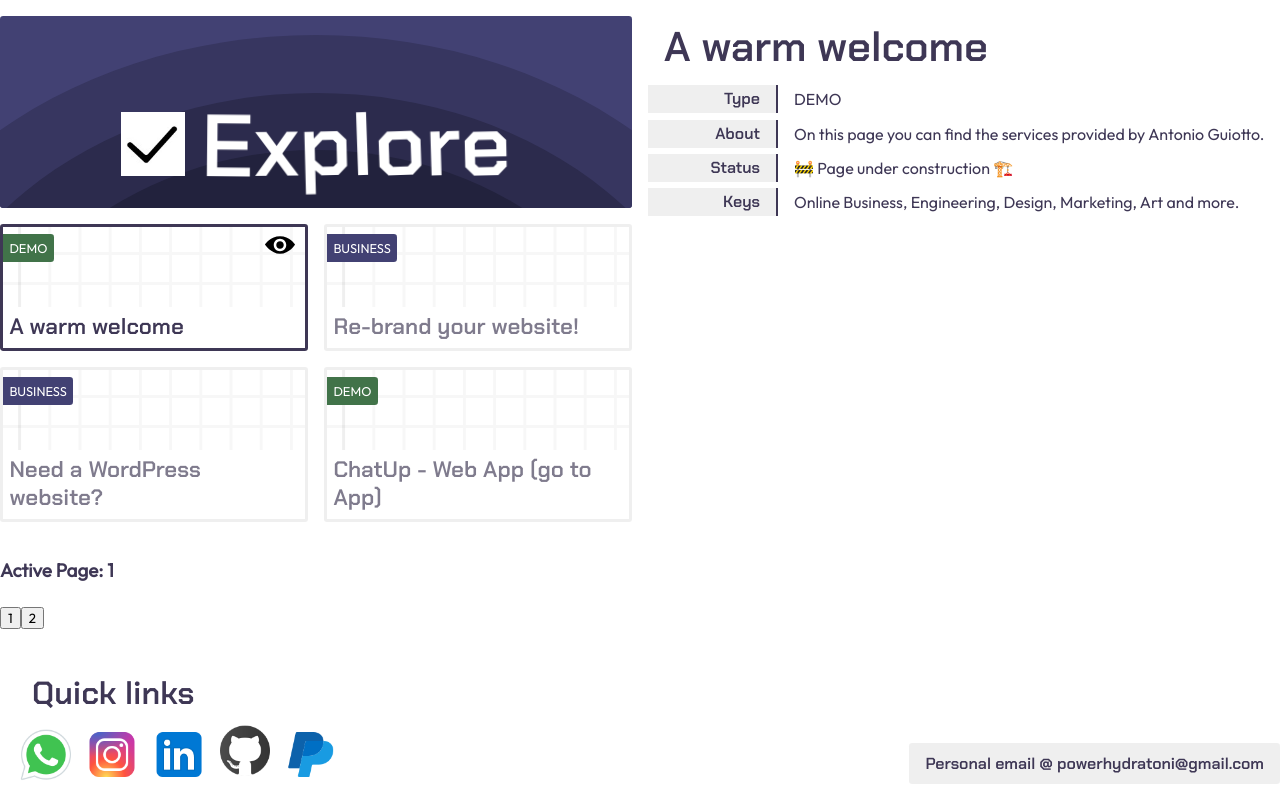
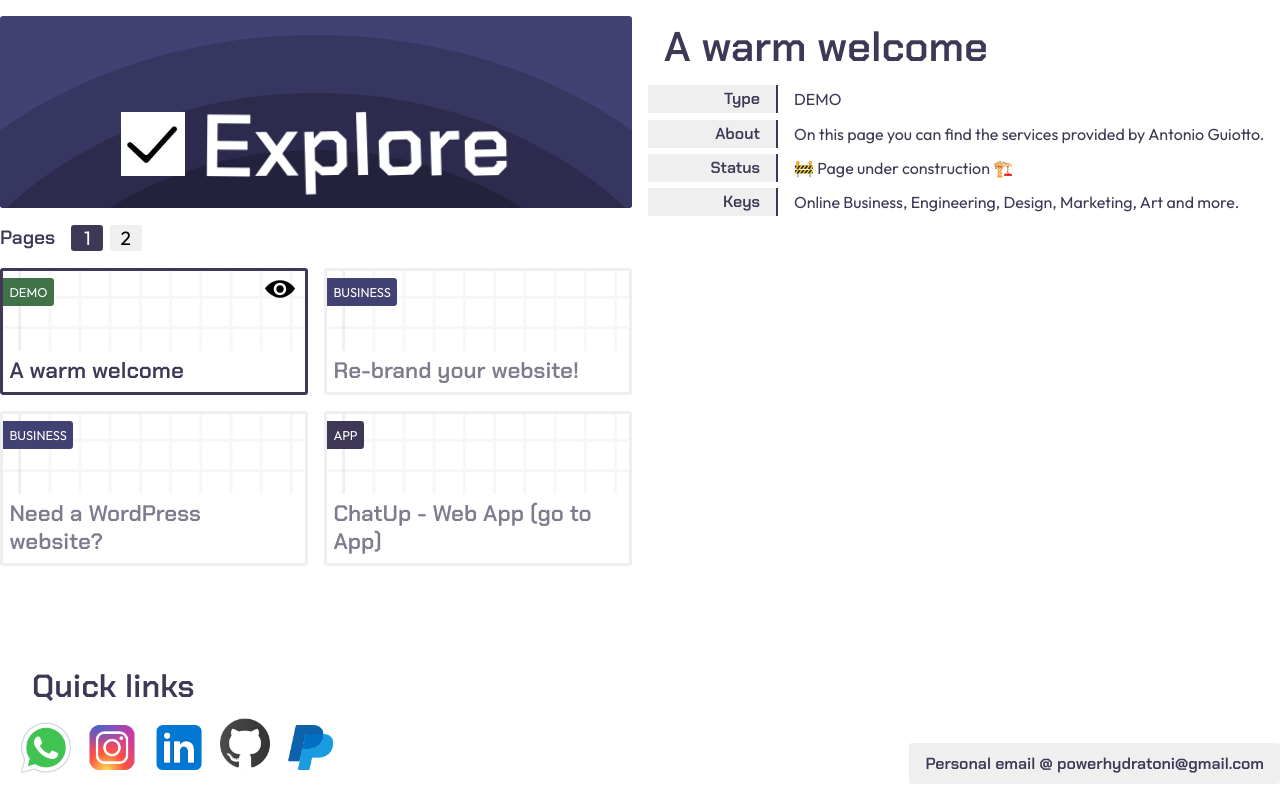
Before and after one commit to palloncino/antonioguiotto.com, a React (Create React App) app: page / in a window 1280 px wide. Built offline with nearby package versions, Linux system fonts and the light colour scheme.

Commit message:
animated div specifically for button grid

```diff
--- a/src/components/ButtonCards.tsx
+++ b/src/components/ButtonCards.tsx
@@ -1,6 +1,5 @@
+import { animated, useSpring } from '@react-spring/web';
 import { useEffect, useState } from 'react';
-import Fade from '../features/Fade';
-import {previewFeature} from '../features/Explore/explore_features';
 import ButtonCard from './ButtonCard';
 
 const ButtonCards = ({ features, activePage, prevActivePage, selectedIndex, handleSetSelectedItem, ITEMS_PER_PAGE }: any) => {
@@ -8,51 +7,62 @@ const ButtonCards = ({ features, activePage, prevActivePage, selectedIndex, hand
   const [shouldAnimate, setShouldAnimate] = useState(false);
 
   useEffect(() => {
-    const pageChanged = prevActivePage !== activePage;
-    setShouldAnimate(pageChanged);
+    setShouldAnimate(prevActivePage !== activePage);
   }, [activePage, prevActivePage]);
 
-  useEffect(() => {
-    if (shouldAnimate) {
-      setShouldAnimate(false);
+  const springProps = useSpring(prevActivePage > activePage ? (
+    {
+      from: { transform: 'translateX(-100%)', opacity: 1 },
+      to: { transform: 'translateX(0)', opacity: 1 },
+      reset: true,
+      onRest: () => {
+        setShouldAnimate(false);
+      },
     }
-  }, [shouldAnimate]);
-
-  const renderButtonCard = (item: previewFeature, index: number) => {
-    const card = (
-      <div key={item.id + index} className="explore-page-card-container">
-        <ButtonCard
-          selectedIndex={selectedIndex}
-          handleSetSelectedItem={handleSetSelectedItem}
-          id={item.id}
-          type={item.type}
-          {...item.buttonCard}
-        />
-      </div>
-    );
-
-    return shouldAnimate ? (
-      <Fade key={item.id + index} customSpringProps={prevActivePage > activePage ? {
-        from: { transform: 'translateX(-100%)', opacity: 1 },
-        to: { transform: 'translateX(0)', opacity: 1 },
-        reset: true,
-      } : {
-        from: { transform: 'translateX(100%)', opacity: 1 },
-        to: { transform: 'translateX(0)', opacity: 1 },
-        reset: true,
-      }}>
-        {card}
-      </Fade>
-    ) : card;
-  };
+  ) : (
+    {
+      from: { transform: 'translateX(100%)', opacity: 1 },
+      to: { transform: 'translateX(0)', opacity: 1 },
+      reset: true,
+      onRest: () => {
+        setShouldAnimate(false);
+      },
+    }
+  ));
 
   return (
     <div className="explore-page-cards-container">
-      {features
-        .slice((activePage - 1) * ITEMS_PER_PAGE, activePage * ITEMS_PER_PAGE)
-        .map(renderButtonCard)}
+      {features.slice((activePage - 1) * ITEMS_PER_PAGE, (activePage - 1) * ITEMS_PER_PAGE + ITEMS_PER_PAGE).map(({ id, type, buttonCard }: any, index: number) => {
+        return (
+          shouldAnimate ? (
+            <animated.div style={springProps}>
+              <div className="explore-page-card-container">
+                <ButtonCard
+                  selectedIndex={selectedIndex}
+                  handleSetSelectedItem={handleSetSelectedItem}
+                  key={`${id}__${index}`}
+                  id={id}
+                  type={type}
+                  {...buttonCard}
+                />
+              </div>
+            </animated.div>
+          ) : (
+            <div key={id + index} className="explore-page-card-container">
+              <ButtonCard
+                selectedIndex={selectedIndex}
+                handleSetSelectedItem={handleSetSelectedItem}
+                key={`${id}__${index}`}
+                id={id}
+                type={type}
+                {...buttonCard}
+              />
+            </div>
+          )
+        );
+      })}
     </div>
-  );
+  )
 };
 
 export default ButtonCards;
--- a/src/features/Explore/explore.css
+++ b/src/features/Explore/explore.css
@@ -246,6 +246,36 @@
   border-radius: 100%;
 }
 
+.paginator-container {
+  display: flex;
+  justify-content: flex-start;
+  align-items: center;
+  gap: 1rem;
+}
+.paginator-label-container {}
+.paginator-label {
+  font-family: 'Custom';
+  font-size: 1.2rem;
+}
+.pagination-pages-container {
+  display: flex;
+  justify-content: flex-start;
+  align-items: center;
+  gap: .4rem;
+}
+.page-button {
+  transition: .2s all;
+  font-size: 1.2rem;
+  width: 2rem;
+  cursor: pointer;
+  border: none;
+  border-radius: .2rem;
+}
+.page-button.active {
+  background: var(--black-text);
+  color: var(--white)
+}
+
 .explore-page-logo {
   z-index: 10;
   height: 4rem;
--- a/src/features/Explore/explore_features.ts
+++ b/src/features/Explore/explore_features.ts
@@ -89,7 +89,7 @@ export const features: previewFeature[] = [
   },
   {
     id: 12345201,
-    type: "demo",
+    type: "app",
     buttonCard: {
       title: "ChatUp - Web App (go to App)",
       description:
--- a/src/features/Explore/index.tsx
+++ b/src/features/Explore/index.tsx
@@ -1,4 +1,4 @@
-import { useEffect, useState } from "react";
+import { useEffect, useMemo, useState } from "react";
 import BottomLinks from "../../components/BottomLinks";
 import PreviewCard from "../../components/PreviewCard";
 import Logo from "../../media/images/logo.png";
@@ -18,10 +18,6 @@ const Explore = () => {
   const [activePage, setActivePage] = useState(1);
   const [prevActivePage, setPrevActivePage] = useState(1);
   const { isMobile } = useDevice();
-
-  useEffect(() => {
-    console.log({activePage, prevActivePage})
-  }, [activePage, prevActivePage])
 
 
   const selectPage = (n: number) => {
@@ -55,6 +51,8 @@ const Explore = () => {
     );
   };
 
+  const selectedItemComponent = useMemo(() => displaySelectedItem(selectedIndex), [selectedIndex]);
+
   if (isMobile) {
     return (
       <div style={{ padding: '0rem 1rem' }}>
@@ -81,7 +79,10 @@ const Explore = () => {
                   <img className="explore-page-logo" src={Logo} alt="Logo" />
                   <h1
                     className="explore-page-title"
-                    onClick={() => setSelectedIndex(2100001)}
+                    onClick={() => {
+                      setSelectedIndex(2100001);
+                      setActivePage(1);
+                    }}
                   >
                     <span>E</span>
                     <span>x</span>
@@ -92,6 +93,21 @@ const Explore = () => {
                     <span>e</span>
                   </h1>
                 </div>
+
+                <div className="paginator-container">
+                  <div className="paginator-label-container">
+                    <span className="paginator-label">Pages</span>
+                  </div>
+                  <div className="pagination-pages-container">
+                    {Array.from({ length: MAX_PAGES }, (v, i) => i + 1).map((n, i) => {
+                      return (
+                        <button className={`page-button ${n===activePage ? "active" : ""}`} key={`${n + 1}_${i + 2}_${n + i + 3}`} onClick={() => selectPage(n)}>{n}
+                        </button>
+                      )
+                    })}
+                  </div>
+                </div>
+
                 <ButtonCards
                   features={features}
                   activePage={activePage}
@@ -100,16 +116,6 @@ const Explore = () => {
                   handleSetSelectedItem={handleSetSelectedItem}
                   ITEMS_PER_PAGE={ITEMS_PER_PAGE}
                 />
-                <div>
-                  <h3>{`Active Page: ${activePage}`}</h3>
-                  {Array.from({ length: MAX_PAGES }, (v, i) => i + 1).map((n, i) => {
-                    return (
-                      <button key={`${n + 1}_${i + 2}_${n + i + 3}`} onClick={() => selectPage(n)}> {n}
-                      </button>
-                    )
-                  })}
-
-                </div>
               </div>
 
               <div className="left-side-bottom">
@@ -119,7 +125,7 @@ const Explore = () => {
 
             <div className="right-side">
               <div className="right-side-top">
-                {displaySelectedItem(selectedIndex)}
+                {selectedItemComponent}
               </div>
             </div>
 
```
